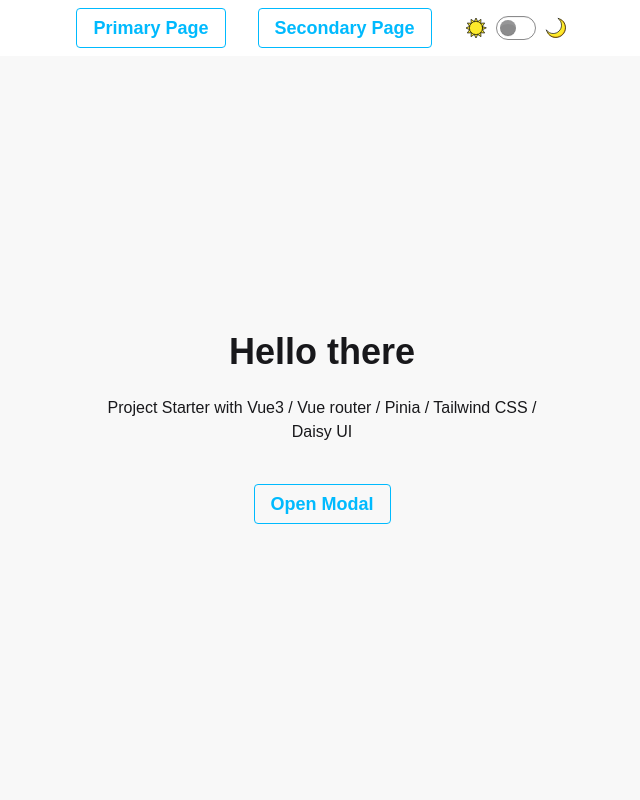
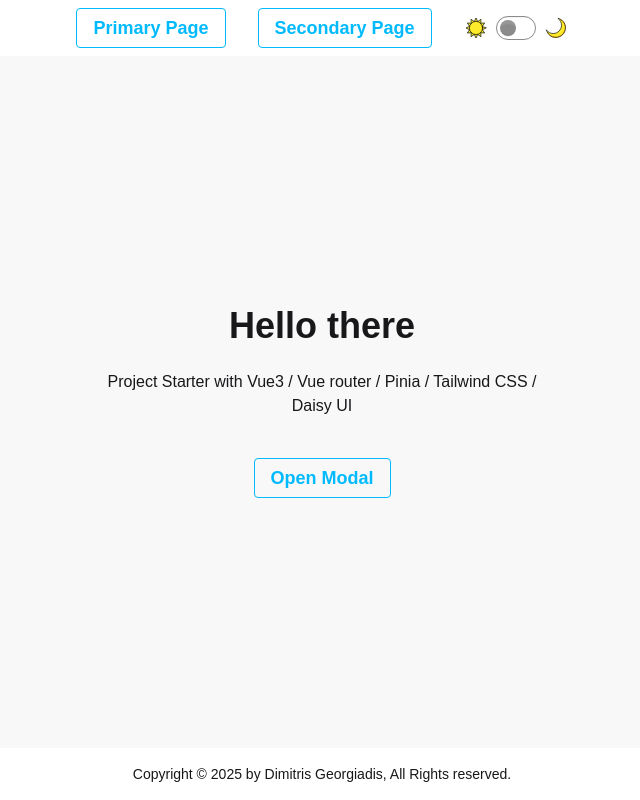
Before and after one commit to geojimas/VibeVue, a Vue app: page / in a window 1280 px wide. Shown: the whole page, without its empty margins (318-958 px from the left). Built offline with nearby package versions, Linux system fonts and the light colour scheme.

Commit message:
footer added

```diff
--- a/src/App.vue
+++ b/src/App.vue
@@ -1,11 +1,13 @@
 <script setup>
   import { RouterView } from 'vue-router'
   import HeaderSection from './components/HeaderSection.vue'
+  import FooterSection from './components/FooterSection.vue'
 </script>
 
 <template>
   <div class="flex flex-col h-screen">
     <HeaderSection />
     <RouterView />
+    <FooterSection />
   </div>
 </template>
--- /dev/null
+++ b/src/components/FooterSection.vue
@@ -0,0 +1,9 @@
+<script setup>
+</script>
+
+
+<template>
+  <div class="text-sm p-4 text-center">
+    Copyright &#169; {{ new Date().getFullYear() }} by Dimitris Georgiadis, All Rights reserved.
+  </div>
+</template>
```
